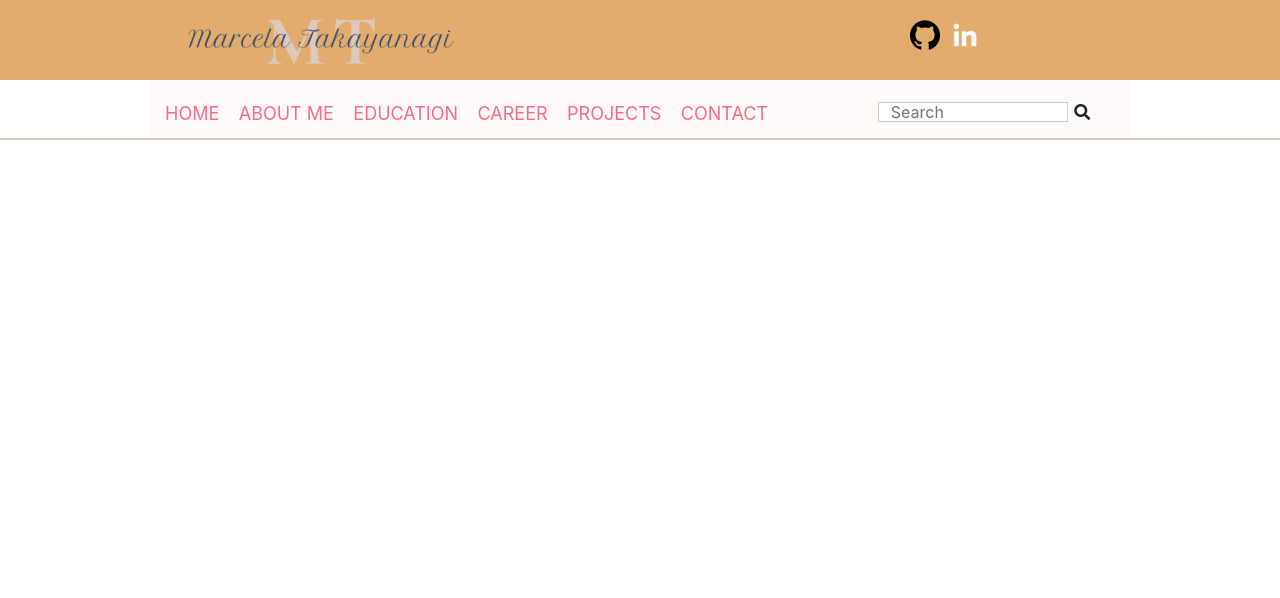
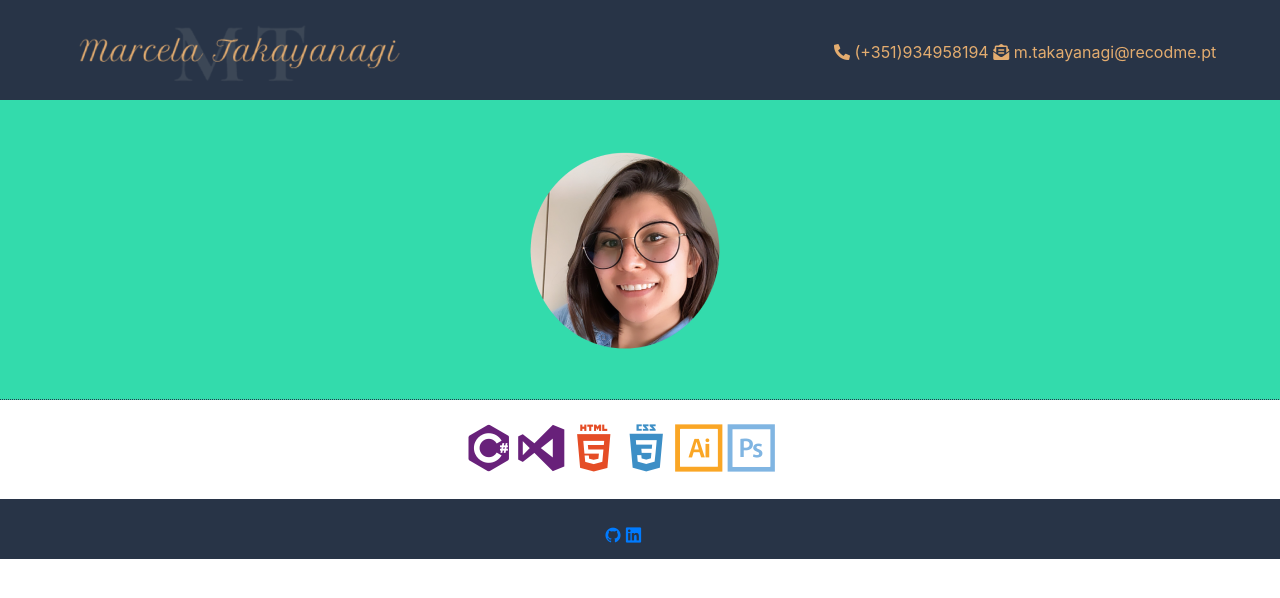
Before and after one commit to marcelatakayanagi/marcelatakayanagi.github.io, a plain HTML site: page index.html in a window 1280 px wide. Drawn offline with nearby package versions, Linux system fonts and the light colour scheme.

Commit message:
Final version

```diff
--- a/index.html
+++ b/index.html
@@ -2,57 +2,67 @@
 <html lang = "en">
     <head>
         <meta charset="utf-8">
+        <meta name="viewport" content="width=device-width, initial-scale=1.0">
+        <link rel="stylesheet" href="https://maxcdn.bootstrapcdn.com/bootstrap/4.5.0/css/bootstrap.min.css">
         <link rel="stylesheet" href="https://stackpath.bootstrapcdn.com/bootstrap/4.5.0/css/bootstrap.min.css" integrity="sha384-9aIt2nRpC12Uk9gS9baDl411NQApFmC26EwAOH8WgZl5MYYxFfc+NcPb1dKGj7Sk" crossorigin="anonymous">
         <link rel="stylesheet" href="public/lib/font-awesome/css/all.css" />
         <link rel="stylesheet" href="public/css/main.css">
+        <link rel="stylesheet" href="https://cdn.jsdelivr.net/gh/konpa/devicon@master/devicon.min.css">
         <title>Marcela Takayanagi</title>
 
     </head>
     <body>
-        <header class = "menu-principal">
-            <main>
+        <div class="row">
+        <header class = "principal-menu">
+
             <div class = "header-1">
                 <div class = "logo">
-                    <img src ="public/images/logo2.png">
+                    <img src ="public/images/logo1.png">
                 </div>
-                <div class = "social-media">
+                <div class = "menu">
                     <ul>
-                        <li>
-                            <a href="https://github.com/marcelatakayanagi">
-                                <img src="public/images/github.png">
-                            </a>
-                        </li>
-                        <li>
-                            <a href="https://www.linkedin.com/in/marcelamion/">
-                                <img src="public/images/likedin.png">
-                            </a>
-                        </li>
-
+                        <div class="contact">
+                           <i class="fas fa-phone-alt"></i></th>
+                                    <td>(+351)934958194</td>
+                            <i class="fas fa-envelope-open-text"></i>
+                                    <td>m.takayanagi@recodme.pt</td>
+                        </div>
                     </ul>
                 </div>
+        </header>
+        </div>
+        </div>
+        <div class="row">
+                            <div class ="content-1">
+                <div class="about-me">
+                    <div class="photo">
+                        <img src="public/images/photo.png">
+                        <br>
+                </div>
+    </div>
+                <div class="skills">
+                    <div class="skills-icon">
+                        <br>
+                        <a href="https://github.com/marcelatakayanagi/Code-Runner"><i class="devicon-csharp-plain-wordmark colored fa-3x"></i></a>
+                        <a href="https://github.com/marcelatakayanagi/CalculadoraWinForm"><i class="devicon-visualstudio-plain colored fa-3x"></i></a>
+                        <a href="https://github.com/marcelatakayanagi/marcelatakayanagi.github.io"><i class="devicon-html5-plain-wordmark colored fa-3x"></i></a>
+                        <a href="https://marcelatakayanagi.github.io/"><i class="devicon-css3-plain-wordmark colored fa-3x"></i></a>
+                        <a href="https://github.com/marcelatakayanagi?tab=repositories"><i class="devicon-github-plain-wordmark colored fa-3x"></i></a>
+                        <a href="https://industriacriativa.pt/projeto/24552/sabora-sabor-sem-sodio>"<i class="devicon-illustrator-line colored fa-3x"></i></a>
+                        <a href="https://industriacriativa.pt/projeto/24557/barion-ft-monter"><i class="devicon-photoshop-line colored fa-3x"></i></a>
+                </div>
+                <br>
+
+                <div class="social-media">
+
+                    <a href="https://github.com/marcelatakayanagi"><i class="devicon-github-plain"></i></a>
+
+                    <a href="https://www.linkedin.com/in/marcelamion"/><i class="devicon-linkedin-plain"></i></a>
+
+                </div>
             </div>
-            </main>
-        </header>
-        <main class= "colunm-100 menu-urls">
-        <div class="header-2">
-            <div class = "menu">
-                <ul>
-                   <li>
-                       <a href = "">Home</a>
-                   </li>
-                   <li><a href = "">About Me</a></li>
-                   <li><a href = "">Education</a></li>
-                   <li><a href = "">Career</a></li>
-                   <li><a href = "">Projects</a></li>
-                   <li><a href = "">Contact</a></li>
-                </ul>
-            </div>
-            <div class ="search">
-                <input placeholder = "Search" type="text" >
-                <i class="fas fa-search"></i>
-            </div>
-        </div>
-        </main>
+
+       </main>
         <script scr ="public/js/script.js"></script>
         <script src="https://code.jquery.com/jquery-3.5.1.slim.min.js" integrity="sha384-DfXdz2htPH0lsSSs5nCTpuj/zy4C+OGpamoFVy38MVBnE+IbbVYUew+OrCXaRkfj" crossorigin="anonymous"></script>
         <script src="https://cdn.jsdelivr.net/npm/popper.js@1.16.0/dist/umd/popper.min.js" integrity="sha384-Q6E9RHvbIyZFJoft+2mJbHaEWldlvI9IOYy5n3zV9zzTtmI3UksdQRVvoxMfooAo" crossorigin="anonymous"></script>
--- a/public/css/main.css
+++ b/public/css/main.css
@@ -3,96 +3,85 @@ body
     width: 100%;
     height: 100%;
     margin: 0 auto;
-}
-ul
-{
-    padding: 0px!important;
-}
-.menu-principal
-{
-    width: 100%;
-    background-color:#E3AC6F;
-    height: 80px;
+    padding-top: 75px;
 }
 main
 {
     margin: 0 auto;
-    width: 980px;
+    width: 100%;
     float: left;
     position: relative;
+}
+.principal-menu /*top header*/
+{
+    top: 0;
+    padding-top: 0;
+    position: fixed;
+    left: 0;
+    margin: auto;
+    margin-top: 0;
+    width: 100%;
+    background-color:#283447;
+    height: 100px;
 }
 .logo
 {
     float: left;
-    padding-top:5px;
-    padding-left: 180px;
-    width: 50%;
+    padding-top: 10px;
+    padding-left: 60px;
+    width: 30%;
 }
-.social-media ul li
+.menu /*about|skills|contact*/
 {
-    margin-left: 10px;
-    display: inline-block;
+    padding-top: 30px;
+    padding-left: 400px;
+    width: 70%;
     float: left;
-    list-style: none;
+}
+
+.content-1
+{
+    width: 100%;
+}
+
+.about-me
+{
+    background-color: #33DBAC;
+    width: 100%;
+    height: 300px;
+    margin-top: 25px;
+    text-align: center;
+    border-bottom: 1px dotted #283447;
+
+}
+.photo
+{
+    width: 980px;
+    padding-top: 50px;
+    padding-left: 300px;
+}
+.skills
+{
+    width: 100%;
+}
+.skills-icon
+{
+    width: 980px;
+    margin-left: 145px;
+    text-align: center;
+}
+.contact
+{
+    padding: 10px;
+    color:#E3AC6F;
+    width: 100%;
 }
 .social-media
 {
-    padding-top: 20px;
-    padding-left: 214px;
-    width: 30%;
-    float: right;
+    background-color:  #283447;
+    height: 60px;
+    width: 100%;
+    padding-top: 25px;
+    padding-left: 620px;
+    align-items: center;
 }
-.header-2
-{
-    background-color: snow;
-    height: 58px;
-    width: 980px;
-    margin: 0 auto;
-    padding-top: 20px;
-}
-.menu-urls
-{
-    height: 60px;
-    border-bottom: 2px solid #DDC9BE;
-
-}
-.menu ul li
-{
-    margin-left: 15px;
-    display: inline-block;
-    color: #F96C85;
-}
-.menu ul li a
-{
-    color: #F96C85;
-    text-decoration: none;
-    font-size: 18px;
-    text-transform: uppercase;
-}
-.menu
-{
-    width: 70%;
-    float: left;
-}
-.search
-{
-    text-align: center;
-    width: 30%;
-    float: right;
-}
-.search input
-{
-    padding-left: 12px;
-    margin:2px;
-    height: 20px;
-    width: 190px;
-    text-align: left;
-    border: 1px solid #DDC9BE;
-
-}
-.colunm-100
-{
-    width: 100%;
-    float: left;
-    position: relative;
-}
```
Also changed, not shown: public/images/github.png (deleted), public/images/likedin.png (deleted), public/images/logo.png (deleted), public/images/logo1.png (added), public/images/logo2.png (deleted).
